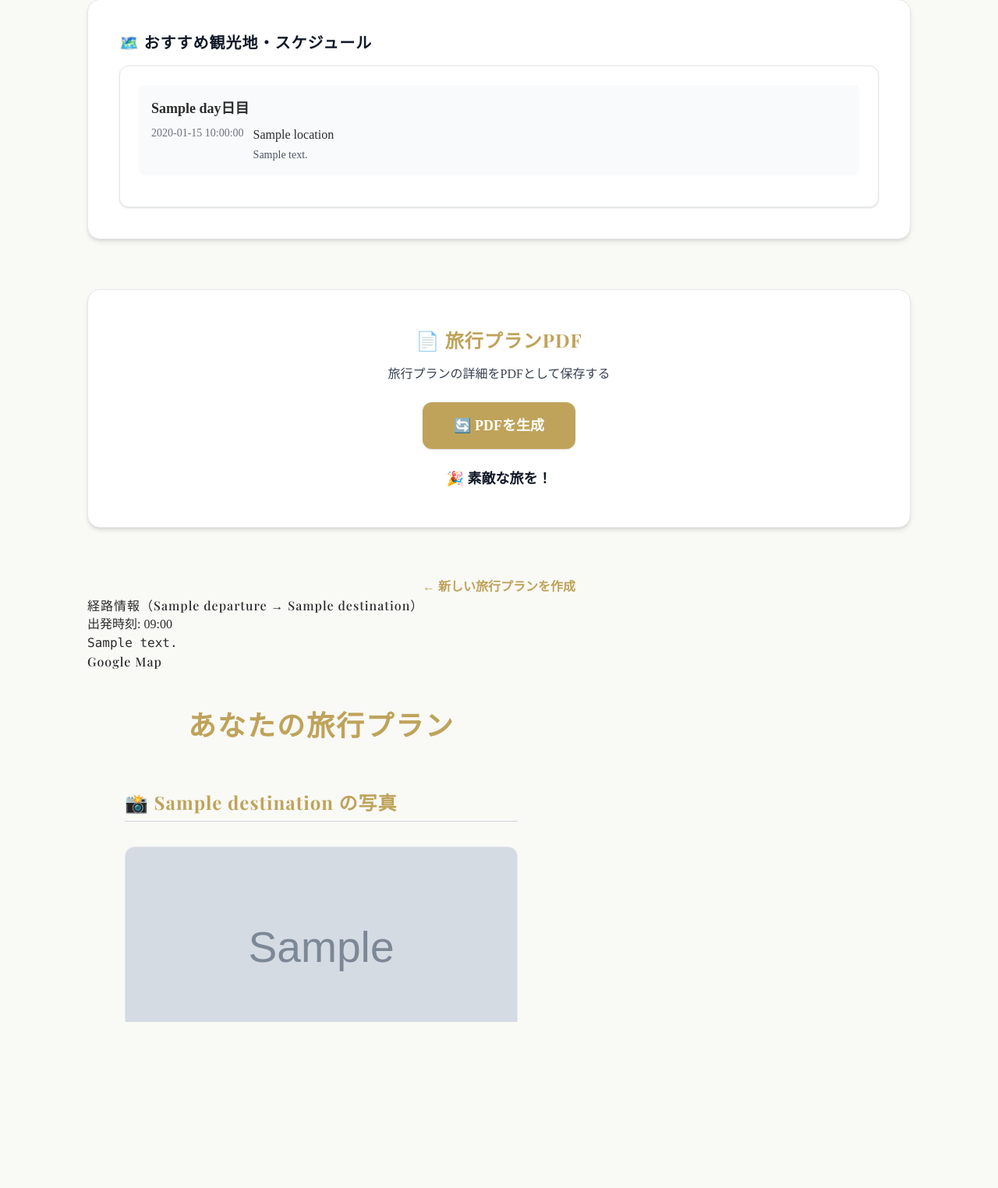
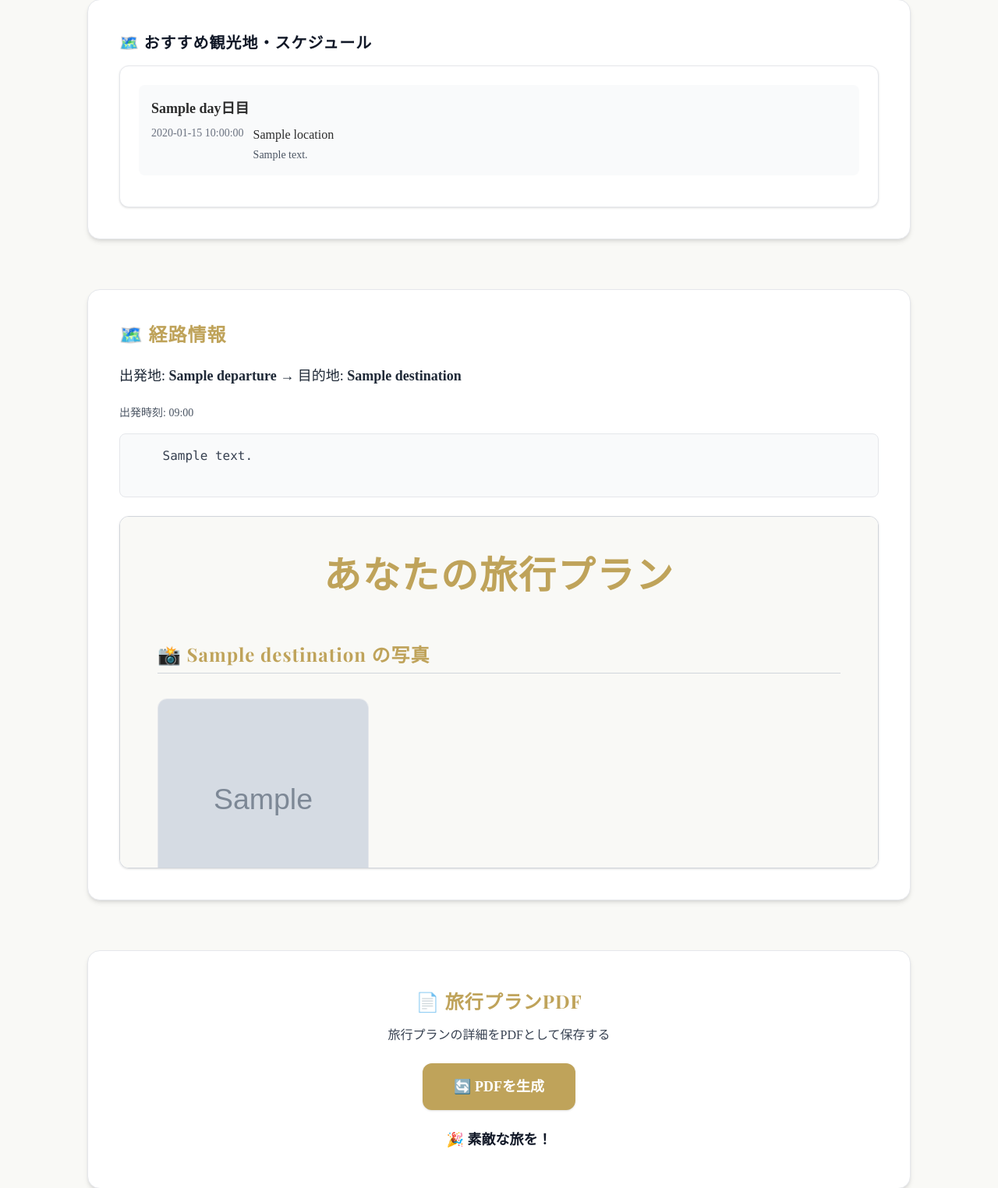
Before and after one commit to nnktm/TripGenie, a Flask app: template templates/display.html in a window 1280 px wide. Shown: the part 930-2454 px from the top of the page at 78% size. Before the commit the page ends 2241 px from the top, so only its background shows below. Run offline with Flask 3, Linux system fonts and the light colour scheme; the template is opened without the code that fills it: most values are stand-ins (such as "Sample title", 1, 10 or a date in 2020); grey boxes marked "Sample" are stand-in pictures; some libraries are stand-ins or nearby versions.

Commit message:
きれいにした

```diff
--- a/templates/display.html
+++ b/templates/display.html
@@ -153,6 +153,49 @@
         </div>
       </section>
       {% endif %}
+      <!-- 経路情報 -->
+      {% if maps_text %}
+      <!-- Google Map セクション -->
+      <section
+        class="mb-16 bg-white shadow-md rounded-2xl p-10 border border-gray-200"
+      >
+        <h3 class="text-2xl font-bold mb-6 accent">🗺️ 経路情報</h3>
+
+        <div class="mb-6 text-gray-800 text-lg">
+          出発地:
+          <span class="font-semibold">{{ travel_info.departure }}</span> →
+          目的地:
+          <span class="font-semibold">{{ travel_info.destination }}</span>
+        </div>
+
+        <div class="mb-4 text-sm text-gray-600">
+          出発時刻: {{ request.form.get('departure_time', '09:00') }}
+        </div>
+
+        <pre
+          class="bg-gray-50 text-gray-700 p-4 rounded-lg border border-gray-200 whitespace-pre-wrap overflow-x-auto"
+        >
+    {{ maps_text }}
+            </pre
+        >
+
+        <div
+          class="overflow-hidden rounded-xl border border-gray-300 shadow mt-6"
+        >
+          <iframe
+            width="100%"
+            height="450"
+            style="border: 0"
+            loading="lazy"
+            allowfullscreen
+            referrerpolicy="no-referrer-when-downgrade"
+            src="{{ maps_embed_url }}"
+            class="w-full"
+          >
+          </iframe>
+        </div>
+      </section>
+      {% endif %}
 
       <!-- PDF生成・ダウンロード -->
       <section
@@ -201,23 +244,6 @@
           ← 新しい旅行プランを作成
         </a>
       </div>
-
-      {% if maps_text %}
-      <h3>経路情報（{{ travel_info.departure }} → {{ travel_info.destination }}）</h3>
-      <p>出発時刻: {{ request.form.get('departure_time', '09:00') }}</p>
-      <pre>{{ maps_text }}</pre>
-      {% endif %}
-
-      <h3>Google Map</h3>
-      <iframe
-        width="600"
-        height="450"
-        style="border:0"
-        loading="lazy"
-        allowfullscreen
-        referrerpolicy="no-referrer-when-downgrade"
-        src="{{ maps_embed_url }}">
-      </iframe>
     </div>
 
     <!-- PDF生成用のJavaScript -->
```
